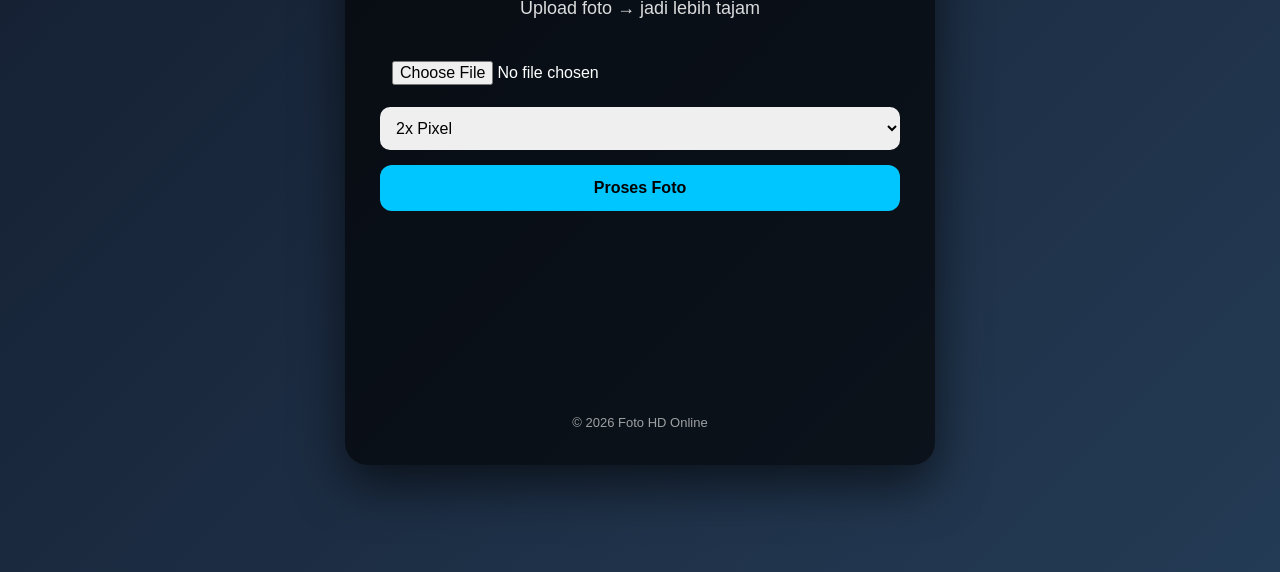
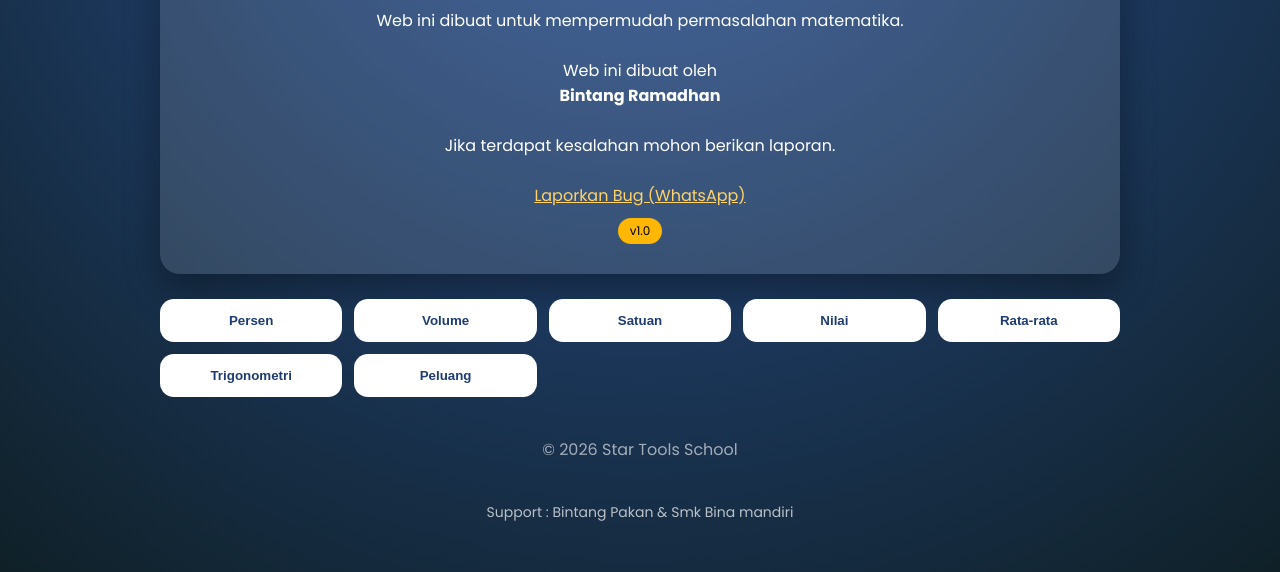
Before and after one commit to ownerbp/perbesar-pixel-foto, a plain HTML site: page index.html in a window 1280 px wide. Shown: the part 228-800 px from the top of the page. Drawn offline with Linux system fonts and the light colour scheme.

Commit message:
Add files via upload

```diff
--- a/index.html
+++ b/index.html
@@ -3,145 +3,208 @@
 <head>
 <meta charset="UTF-8">
 <meta name="viewport" content="width=device-width, initial-scale=1.0">
-<title>Perbesar Pixel Foto</title>
+<title>Star Tools School v1.0</title>
+
+<link href="https://fonts.googleapis.com/css2?family=Poppins:wght@400;600;700&display=swap" rel="stylesheet">
 
 <style>
-body {
-  margin: 0;
-  min-height: 100vh;
-  font-family: Arial, sans-serif;
-  background: linear-gradient(135deg, #141e30, #243b55);
-  color: white;
-
-  display: flex;
-  align-items: center;
-  justify-content: center;
+*{box-sizing:border-box}
+body{
+margin:0;
+font-family:'Poppins',sans-serif;
+background:radial-gradient(circle at top,#2a5298,#0f2027);
+color:white;
+min-height:100vh;
 }
 
-.container {
-  background: rgba(0,0,0,0.65);
-  padding: 35px;
-  width: 92%;
-  max-width: 520px;
-  border-radius: 22px;
-  box-shadow: 0 20px 50px rgba(0,0,0,0.6);
-  text-align: center;
+header{text-align:center;padding:25px;font-size:30px;font-weight:700}
+
+.container{max-width:1000px;margin:auto;padding:20px}
+
+.hero{
+text-align:center;
+background:rgba(255,255,255,.12);
+padding:30px;
+border-radius:20px;
+margin-bottom:25px;
+box-shadow:0 15px 35px rgba(0,0,0,.35)
 }
 
-h1 {
-  font-size: 36px;
-  margin-bottom: 10px;
+.hero h1{color:#ffd369}
+
+.badge{
+display:inline-block;
+background:#ffb703;
+color:#000;
+padding:4px 12px;
+border-radius:20px;
+font-size:12px;
+margin-top:10px
 }
 
-p {
-  font-size: 18px;
-  opacity: 0.85;
-  margin-bottom: 20px;
+.menu{
+display:grid;
+grid-template-columns:repeat(auto-fit,minmax(160px,1fr));
+gap:12px;
+margin:25px 0
 }
 
-input, select {
-  width: 100%;
-  font-size: 16px;
-  padding: 12px;
-  margin-top: 10px;
-  border-radius: 10px;
-  border: none;
+.menu button{
+padding:14px;
+border:none;
+border-radius:14px;
+font-weight:600;
+cursor:pointer;
+background:white;
+color:#1e3c72
 }
 
-button {
-  width: 100%;
-  margin-top: 15px;
-  padding: 14px;
-  font-size: 16px;
-  border-radius: 12px;
-  border: none;
-  cursor: pointer;
-  background: #00c6ff;
-  color: black;
-  font-weight: bold;
+.card{
+display:none;
+background:rgba(255,255,255,.15);
+padding:25px;
+border-radius:20px;
+margin-bottom:20px
 }
 
-button:hover {
-  background: #00a6dd;
+input,select{
+width:100%;
+padding:12px;
+margin:8px 0;
+border-radius:12px;
+border:none
 }
 
-canvas {
-  margin-top: 25px;
-  max-width: 100%;
-  border-radius: 12px;
+.card button{
+width:100%;
+padding:12px;
+border:none;
+border-radius:12px;
+font-weight:700;
+background:#ffd369
 }
 
-.download {
-  display: none;
-  margin-top: 20px;
-}
+.result{text-align:center;margin-top:10px;font-size:18px;color:#ffeb99}
 
-.footer {
-  margin-top: 25px;
-  font-size: 13px;
-  opacity: 0.6;
-}
+footer{text-align:center;opacity:.6;margin:40px 0}
 </style>
 </head>
 
 <body>
 
+<header>Star Tools School</header>
+
 <div class="container">
-  <h1>📸 Perbesar Pixel Foto</h1>
-  <p>Upload foto → jadi lebih tajam</p>
 
-  <input type="file" id="upload" accept="image/*">
+<div class="hero">
+<h1>Selamat Datang di Star Tools School</h1>
+Web ini dibuat untuk mempermudah permasalahan matematika.<br><br>
+Web ini dibuat oleh<br><b>Bintang Ramadhan</b><br><br>
+Jika terdapat kesalahan mohon berikan laporan.
+<br><br>
+<a href="https://wa.me/6289618726983" style="color:#ffd369">Laporkan Bug (WhatsApp)</a><br>
+<div class="badge">v1.0</div>
+</div>
 
-  <select id="scale">
-    <option value="2">2x Pixel</option>
-    <option value="3">3x Pixel</option>
-    <option value="4">4x Pixel</option>
-  </select>
+<div class="menu">
+<button onclick="show('persen')">Persen</button>
+<button onclick="show('volume')">Volume</button>
+<button onclick="show('satuan')">Satuan</button>
+<button onclick="show('nilai')">Nilai</button>
+<button onclick="show('rata')">Rata-rata</button>
+<button onclick="show('trigo')">Trigonometri</button>
+<button onclick="show('peluang')">Peluang</button>
+</div>
 
-  <button onclick="proses()">Proses Foto</button>
+<div class="card" id="persen">
+<h2>Kalkulator Persen</h2>
+<input id="angka" type="number" placeholder="Angka">
+<input id="persenVal" type="number" placeholder="Persen">
+<button onclick="hasilPersen.innerText=angka.value*persenVal.value/100">Hitung</button>
+<div class="result" id="hasilPersen"></div>
+</div>
 
-  <canvas id="canvas"></canvas>
+<div class="card" id="volume">
+<h2>Hitung Volume</h2>
+<select id="bangun">
+  <option value="kubus">Kubus</option>
+  <option value="balok">Balok</option>
+</select>
+<input type="number" id="sisi" placeholder="Sisi / Panjang">
+<input type="number" id="lebar" placeholder="Lebar">
+<input type="number" id="tinggi" placeholder="Tinggi">
+<button onclick="hitungVolume()">Hitung</button>
+<div class="result" id="hasilVolume"></div>
+</div>
 
-  <div class="download">
-    <a id="download" download="foto-hd.png">
-      <button>⬇ Download Foto</button>
-    </a>
-  </div>
+<div class="card" id="satuan">
+<h2>Konversi Meter</h2>
+<input id="m" placeholder="Meter">
+<button onclick="hasilSatuan.innerText=m.value*100+' cm | '+m.value*1000+' mm'">Konversi</button>
+<div class="result" id="hasilSatuan"></div>
+</div>
 
-  <div class="footer">
-    © 2026 Foto HD Online
-  </div>
+<div class="card" id="nilai">
+<h2>Konversi Nilai</h2>
+<input id="n">
+<button onclick="hasilNilai.innerText=n.value>=85?'A':n.value>=75?'B':n.value>=65?'C':'D'">Konversi</button>
+<div class="result" id="hasilNilai"></div>
+</div>
+
+<div class="card" id="rata">
+<h2>Rata-rata</h2>
+<input id="arr" placeholder="80,70,90">
+<button onclick="rata()">Hitung</button>
+<div class="result" id="hasilRata"></div>
+</div>
+
+<div class="card" id="trigo">
+<h2>Trigonometri</h2>
+<input id="deg" placeholder="Sudut">
+<button onclick="trigo()">Hitung</button>
+<div class="result" id="hasilTrigo"></div>
+</div>
+
+<div class="card" id="peluang">
+<h2>Peluang</h2>
+<input id="a" placeholder="Jumlah kejadian">
+<input id="b" placeholder="Total kemungkinan">
+<button onclick="peluang()">Hitung</button>
+<div class="result" id="hasilPeluang"></div>
+</div>
+
+<footer>© 2026 Star Tools School</footer>
+
+<div class="sponsor" style="text-align:center; margin-top:10px; font-size:14px; opacity:0.7;">
+  Support : Bintang Pakan & Smk Bina mandiri
+</div>
+
 </div>
 
 <script>
-function proses() {
-  const file = document.getElementById("upload").files[0];
-  if (!file) {
-    alert("Upload foto dulu bre!");
-    return;
-  }
+function show(x){
+document.querySelectorAll('.card').forEach(c=>c.style.display='none');
+document.getElementById(x).style.display='block';
+}
 
-  const scale = document.getElementById("scale").value;
-  const canvas = document.getElementById("canvas");
-  const ctx = canvas.getContext("2d");
+function rata(){
+let d=arr.value.split(',').map(Number);
+hasilRata.innerText=(d.reduce((x,y)=>x+y,0)/d.length).toFixed(2);
+}
 
-  const img = new Image();
-  img.onload = function() {
-    canvas.width = img.width * scale;
-    canvas.height = img.height * scale;
+function trigo(){
+let d=parseInt(deg.value);
+let t={30:["1/2","1/2√3","1/3√3"],45:["1/2√2","1/2√2","1"],60:["1/2√3","1/2","√3"]};
+if(t[d]) hasilTrigo.innerText=`sin=${t[d][0]} cos=${t[d][1]} tan=${t[d][2]}`;
+else{
+let r=d*Math.PI/180;
+hasilTrigo.innerText=`sin=${Math.sin(r).toFixed(3)} cos=${Math.cos(r).toFixed(3)} tan=${Math.tan(r).toFixed(3)}`;
+}
+}
 
-    ctx.imageSmoothingEnabled = true;
-    ctx.imageSmoothingQuality = "high";
-
-    ctx.drawImage(img, 0, 0, canvas.width, canvas.height);
-
-    document.getElementById("download").href =
-      canvas.toDataURL("image/png");
-
-    document.querySelector(".download").style.display = "block";
-  };
-
-  img.src = URL.createObjectURL(file);
+function peluang(){
+let p=(a.value/b.value*100).toFixed(2);
+hasilPeluang.innerText=`P = ${a.value}/${b.value} = ${p}%`;
 }
 </script>
 
```
